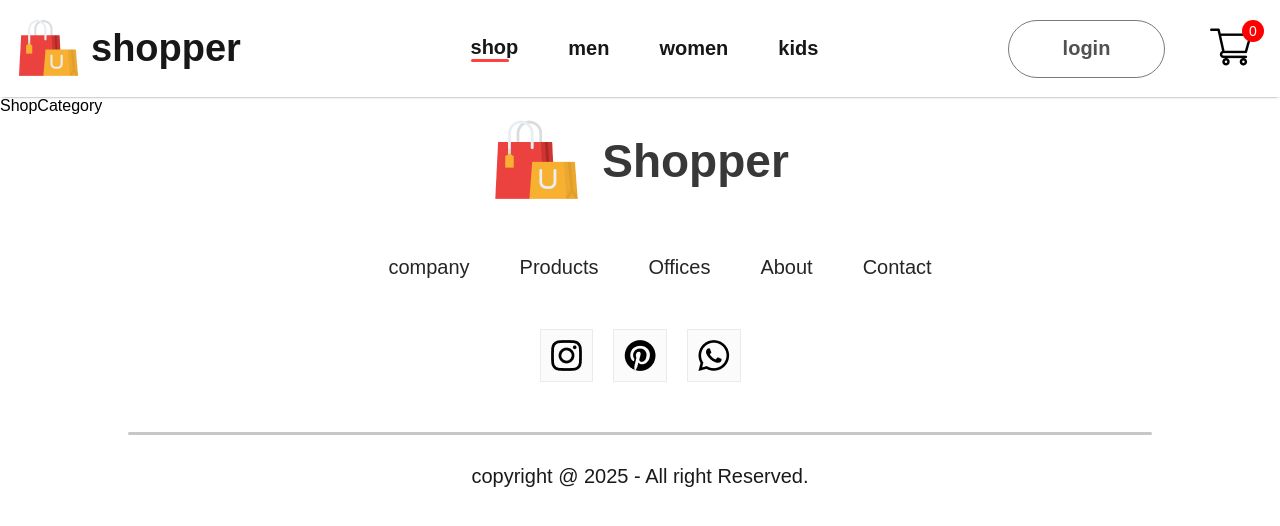
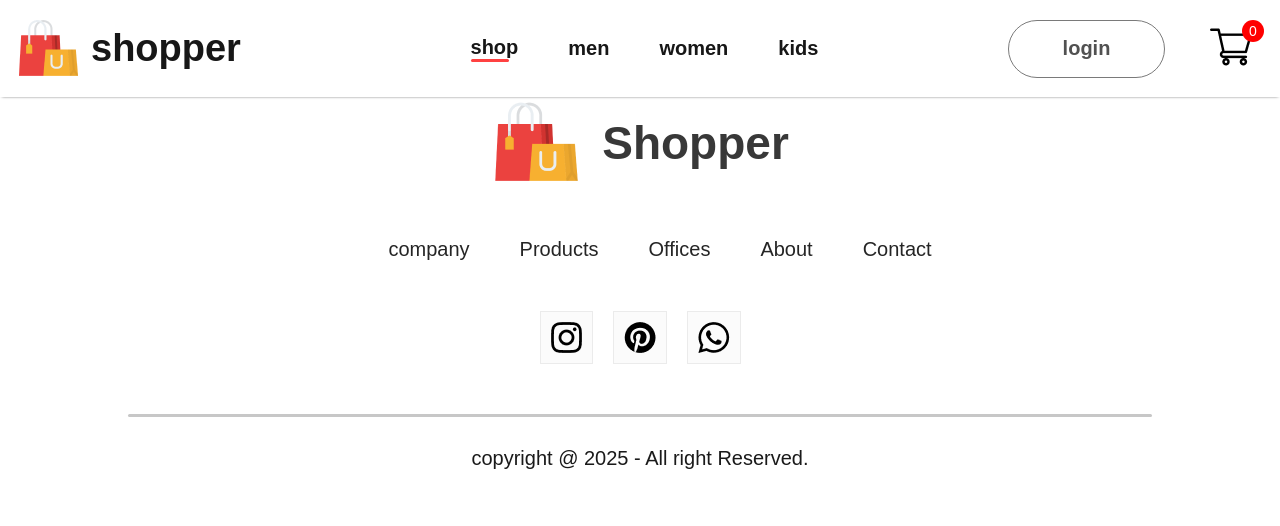
Before and after one commit to george827/E-commerce, a React (Create React App) app in the folder front-end/: page /men in a window 1280 px wide. Shown: the top 526 px of the page. Built offline with nearby package versions, Linux system fonts and the light colour scheme.

Commit message:
Add context

```diff
--- a/front-end/src/App.js
+++ b/front-end/src/App.js
@@ -7,6 +7,9 @@ import { Product } from "./pages/Product";
 import { Cart } from "./pages/Cart";
 import { LoginSignup } from "./pages/LoginSignup";
 import Footer from "./components/Footer/Footer";
+import men_banner from "./components/assets/Frontend_Assets/banner_mens.png";
+import women_banner from "./components/assets/Frontend_Assets/banner_women.png";
+import kid_banner from "./components/assets/Frontend_Assets/banner_kids.png";
 
 function App() {
   return (
@@ -15,9 +18,9 @@ function App() {
         <Navbar />
         <Routes>
           <Route path="/" element={<Shop />} />
-          <Route path="/men" element={<ShopCategory category="men" />} />
-          <Route path="/women" element={<ShopCategory category="women" />} />
-          <Route path="/kids" element={<ShopCategory category="kids" />} />
+          <Route path="/men" element={<ShopCategory banner={men_banner} category="men" />} />
+          <Route path="/women" element={<ShopCategory banner={women_banner} category="women" />} />
+          <Route path="/kids" element={<ShopCategory banner={kid_banner} category="kids" />} />
           <Route path="/product" element={<Product />}>
             <Route path=":productId" element={<Product />} />
           </Route>
--- a/front-end/src/pages/ShopCategory.jsx
+++ b/front-end/src/pages/ShopCategory.jsx
@@ -1,7 +1,12 @@
-import React from 'react'
+import React, { useContext } from 'react'
+import './CSS/ShopCategory.css'
+import { ShopContext } from '../context/ShopContext';
 
-export const ShopCategory = () => {
+export const ShopCategory = (props) => {
+  const {all_products} = useContext(ShopContext);
   return (
-    <div>ShopCategory</div>
+    <div className='shop-category'>
+
+    </div>
   )
 }
```
Also changed, not shown: front-end/src/pages/CSS/ShopCategory.css (added).
